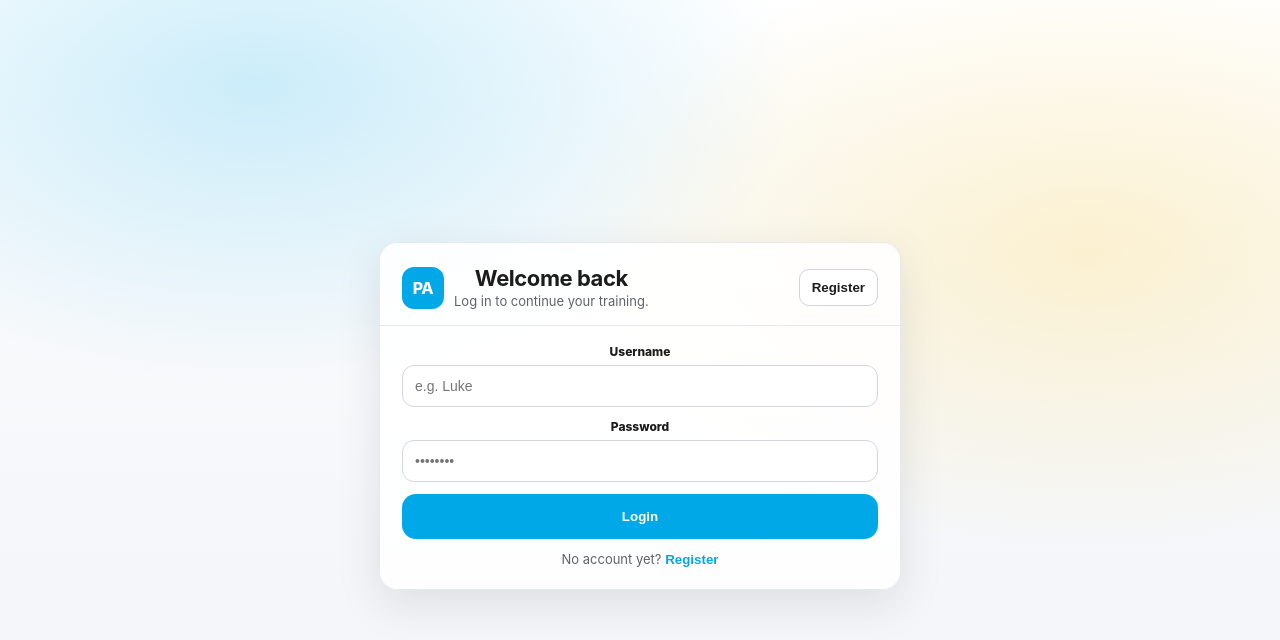
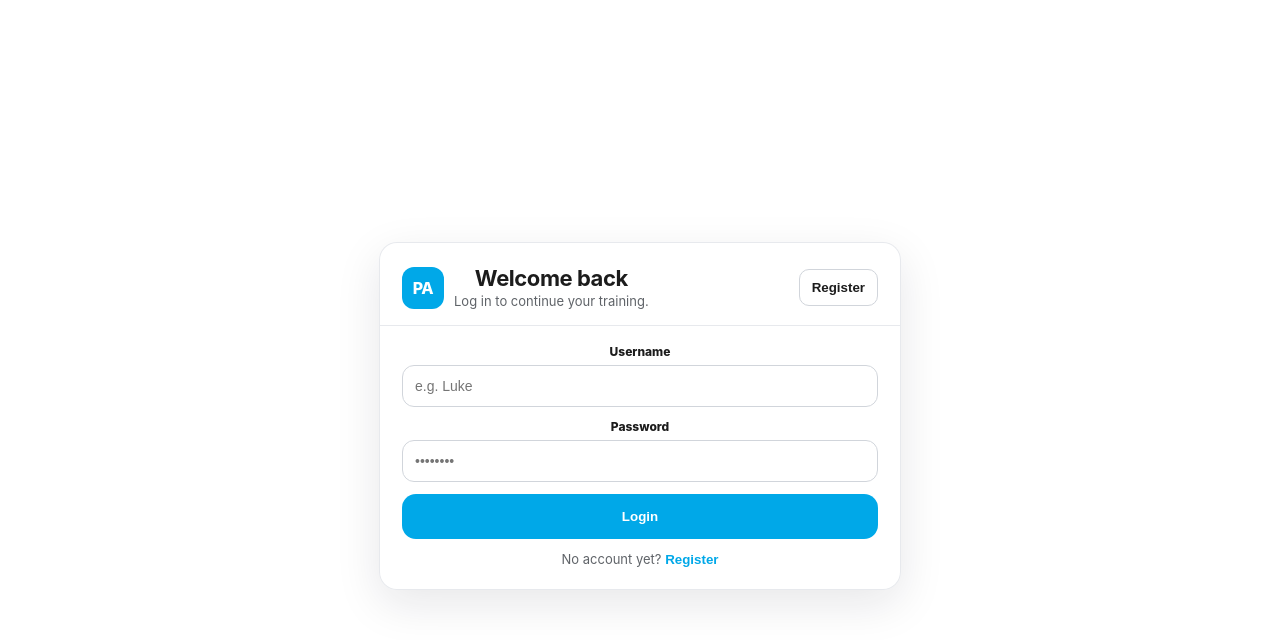
Before and after one commit to BuddyGames04/gamified-phishing-awareness-platform, a React (Create React App) app in the folder src/frontend/: page / in a window 1280 px wide. Shown: the top 640 px of the page. Built offline with nearby package versions, Linux system fonts and the light colour scheme.

Commit message:
Fix background

```diff
--- a/src/frontend/src/styles/MenuScreens.css
+++ b/src/frontend/src/styles/MenuScreens.css
@@ -3,16 +3,14 @@
 /* Shared shell for menu-like screens */
 .screen-shell {
   min-height: calc(100vh - 20px);
-  background:
-    radial-gradient(900px 500px at 20% 10%, rgba(0, 168, 232, 0.20), transparent 60%),
-    radial-gradient(900px 500px at 85% 30%, rgba(255, 193, 7, 0.18), transparent 60%),
-    linear-gradient(180deg, #ffffff 0%, var(--color-bg) 70%);
+  background: #ffffff;
   display: flex;
   align-items: center;
   justify-content: center;
   padding: 26px 16px;
   color: var(--color-text-main);
 }
+
 
 .screen-card {
   width: min(980px, 96vw);
```
